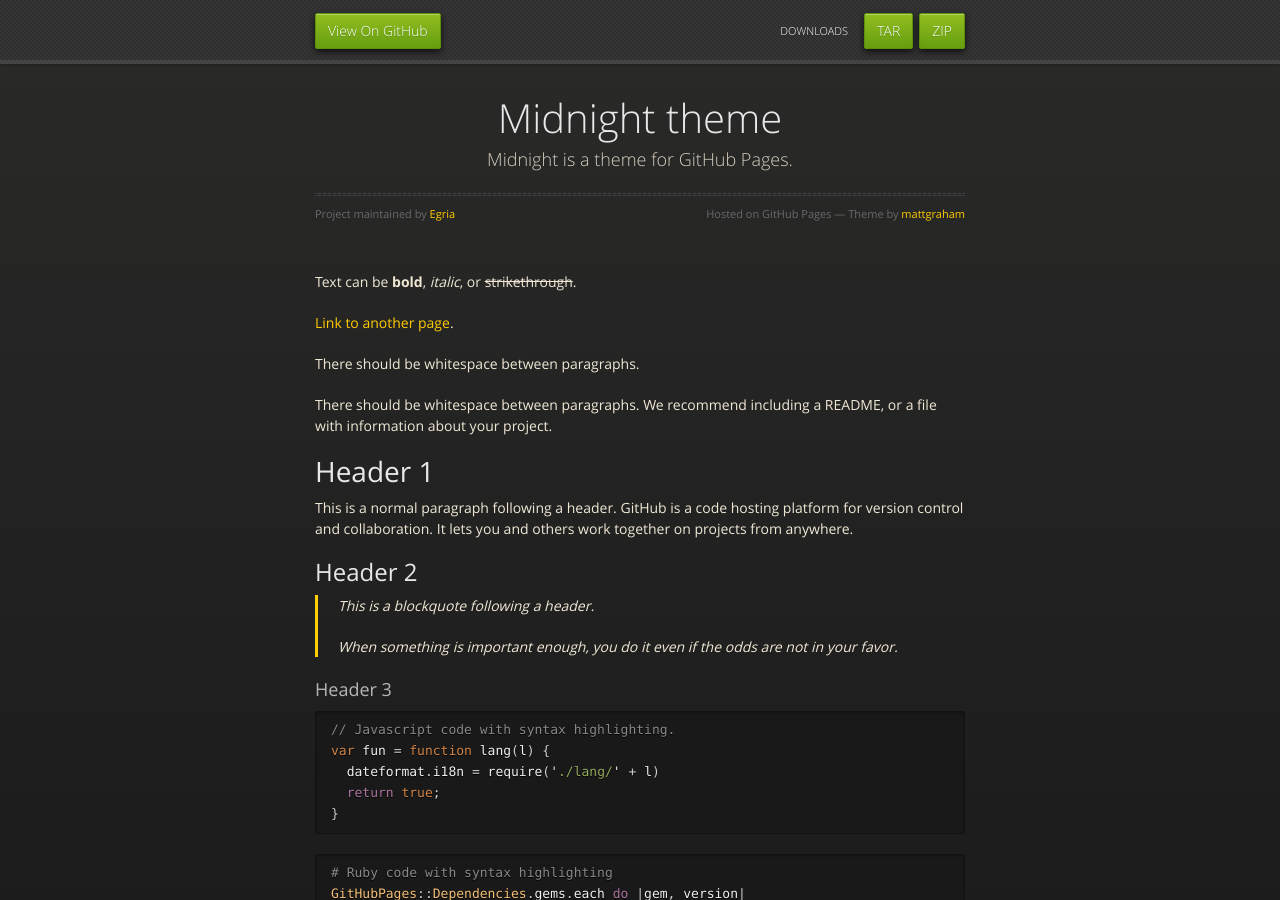
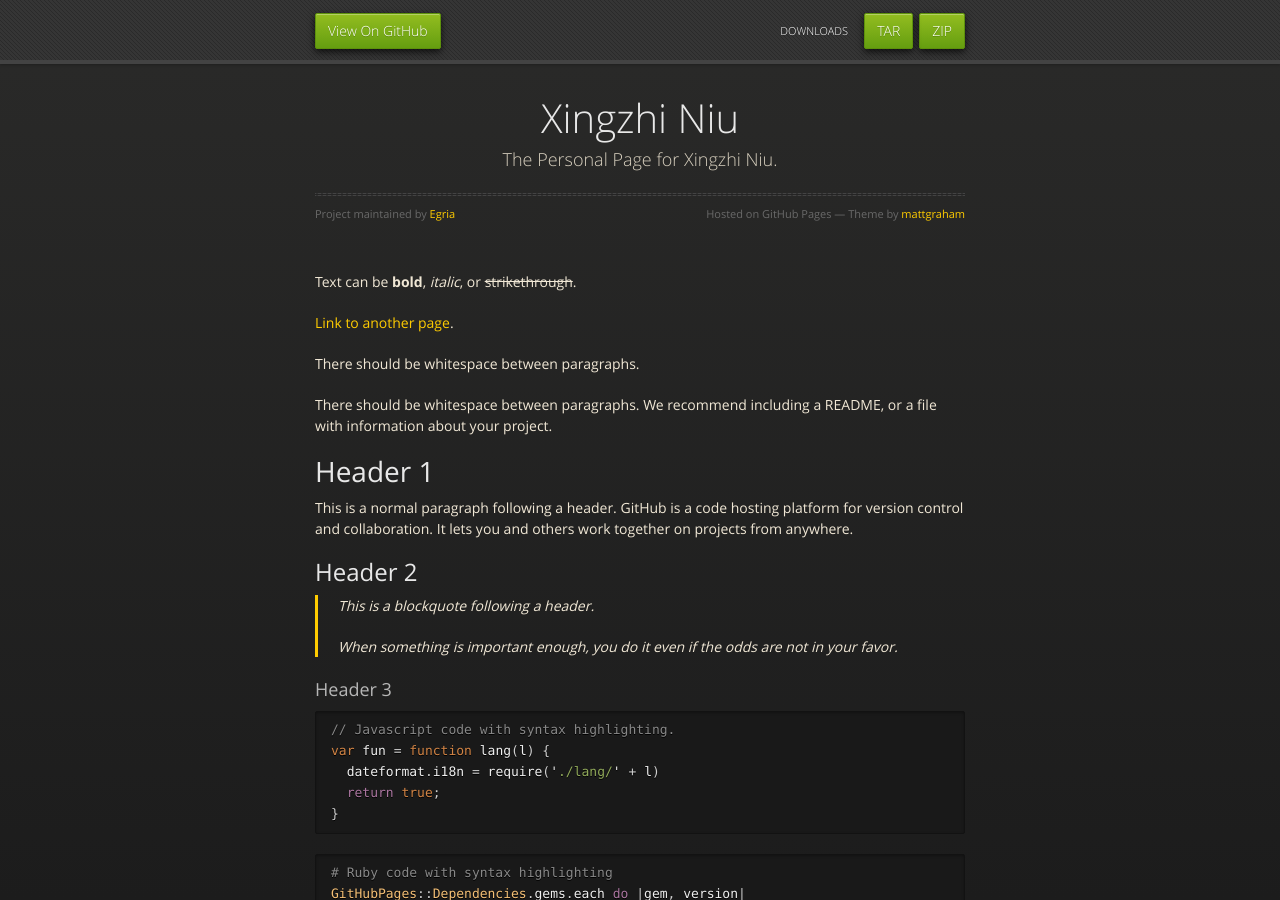
Before and after one commit to Egria/website, a Jekyll site: the page built from index.md, in a window 1280 px wide and 900 px high. Built offline with Jekyll 4.4.1, drawn with Linux system fonts in a browser that asks for light colours.

Commit message:
Update _config.yml

```diff
--- a/_config.yml
+++ b/_config.yml
@@ -1,5 +1,5 @@
-title: Midnight theme
-description: Midnight is a theme for GitHub Pages.
+title: Xingzhi Niu
+description: The Personal Page for Xingzhi Niu.
 show_downloads: true
 google_analytics:
 theme: jekyll-theme-midnight
```
